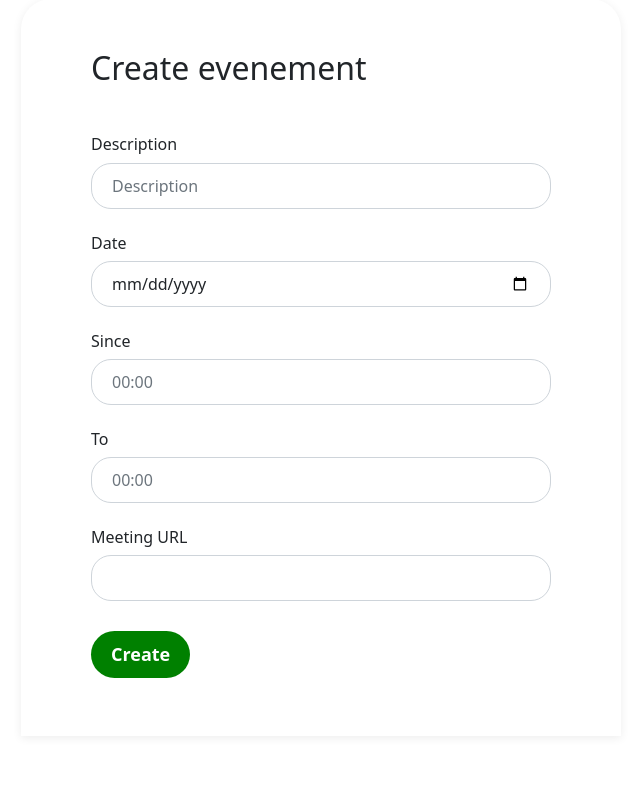
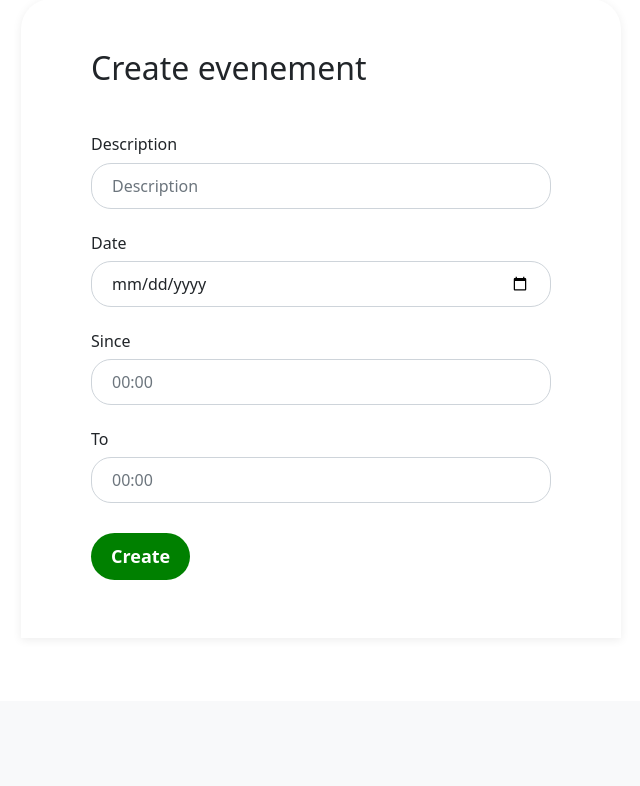
Before and after one commit to floutchi/JobPlanner, a PHP site: page /createEvenement.php in a window 1280 px wide. Shown: the part 99-885 px from the top of the page, without its empty margins (319-959 px from the left). After the commit the page ends 679 px from the top, so only its background shows below. Run offline with PHP 8.4, Linux system fonts and the light colour scheme.

Commit message:
Plus de meeting URL dans le createEvenement

```diff
--- a/createEvenement.php
+++ b/createEvenement.php
@@ -61,12 +61,6 @@
         <div class="form-group">
             <input type="text" name="heureFin" class="form-control item" id="heureFin" placeholder="00:00">
         </div>
-
-        <h6>Meeting URL</h6>
-        <div class="form-group">
-            <input type="url" name="url" class="form-control item" id="url">
-        </div>
-
         <div class="form-group mb-2">
             <button type="submit" name="create" class="btn btn-block create-account">Create</button>
         </div>
```
